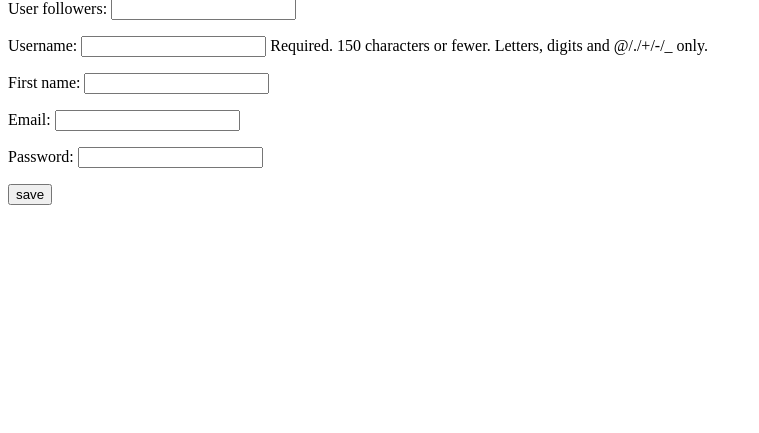
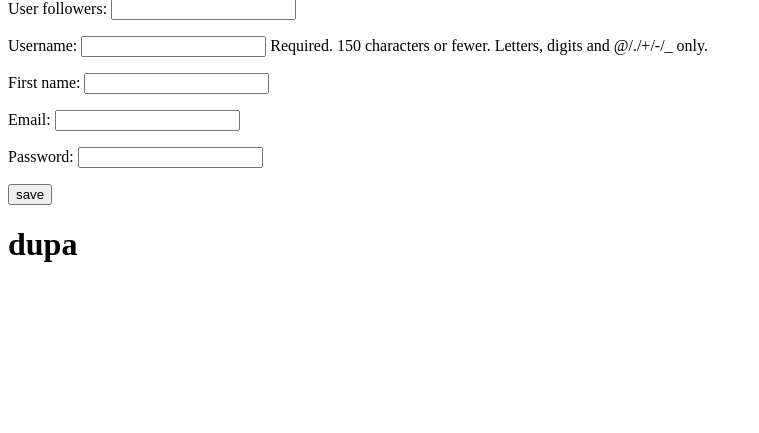
Before and after one commit to Cholewczuk-F/super-funicular, a Django app: page /register/ in a window 1280 px wide. Shown: the part 17-450 px from the top of the page, without its empty margins (0-759 px from the left). Run offline with Django 3.2, Linux system fonts and the light colour scheme.

Commit message:
dupa added

```diff
--- a/src/templates/create_profile.html
+++ b/src/templates/create_profile.html
@@ -3,4 +3,5 @@
 {{ p_form.as_p}}
 {{ u_form.as_p}}
 <input type = "submit" value ="save" />
+<h1>dupa</h1>
 </form>
```
